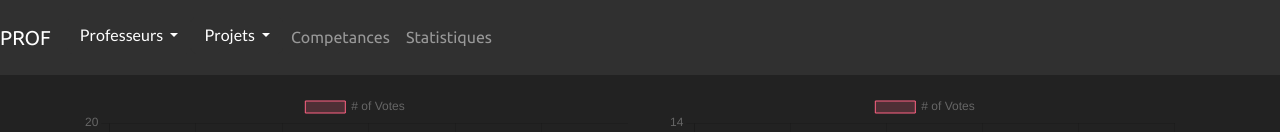
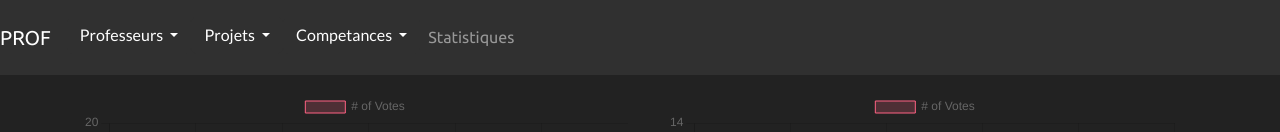
Before and after one commit to Mouad-Louhibi/Gestion-Professeurs, an Angular app: page / in a window 1280 px wide. Shown: the top 132 px of the page. Built offline with nearby package versions, Linux system fonts and the light colour scheme; no server answers.

Commit message:
Header Update

```diff
--- a/src/app/components/header/header.component.html
+++ b/src/app/components/header/header.component.html
@@ -25,13 +25,22 @@
             Projets
           </button>
           <div class="dropdown-menu" aria-labelledby="dropdownMenuButton">
-            <a class="dropdown-item" href="#">Ajouter</a>
-            <a class="dropdown-item" href="#">Liste</a>
+            <a class="dropdown-item" href="/add-project">Ajouter</a>
+            <a class="dropdown-item" href="/list-project">Liste</a>
           </div>
         </div>
       </li>
       <li class="nav-item">
-        <a class="nav-link" href="#">Competances</a>
+        <div class="dropdown">
+          <button class="btn btn-dark dropdown-toggle" type="button" id="dropdownMenuButton" data-toggle="dropdown"
+            aria-haspopup="true" aria-expanded="false">
+            Competances
+          </button>
+          <div class="dropdown-menu" aria-labelledby="dropdownMenuButton">
+            <a class="dropdown-item" href="/add-competance">Ajouter</a>
+            <a class="dropdown-item" href="/list-competance">Liste</a>
+          </div>
+        </div>
       </li>
       <li class="nav-item">
         <a class="nav-link" href="#">Statistiques</a>
--- a/src/app/services/professeur.service.ts
+++ b/src/app/services/professeur.service.ts
@@ -9,7 +9,7 @@ export class ProfesseurService {
 
   public profs: Array<Professeur>
   private url: string = "http://localhost:1337/professeur";
-  private updateUrl: string = "http://localhost:1337/edit-professeur/60d39ad6b6e6d41994534da9";
+  private updateUrl: string = "http://localhost:1337/edit-professeur/60d8b40101c6653f70510e61";
   private getUrl: string = "http://localhost:1337/edit-professeur";
 
   constructor(private httpClient: HttpClient) {
```
